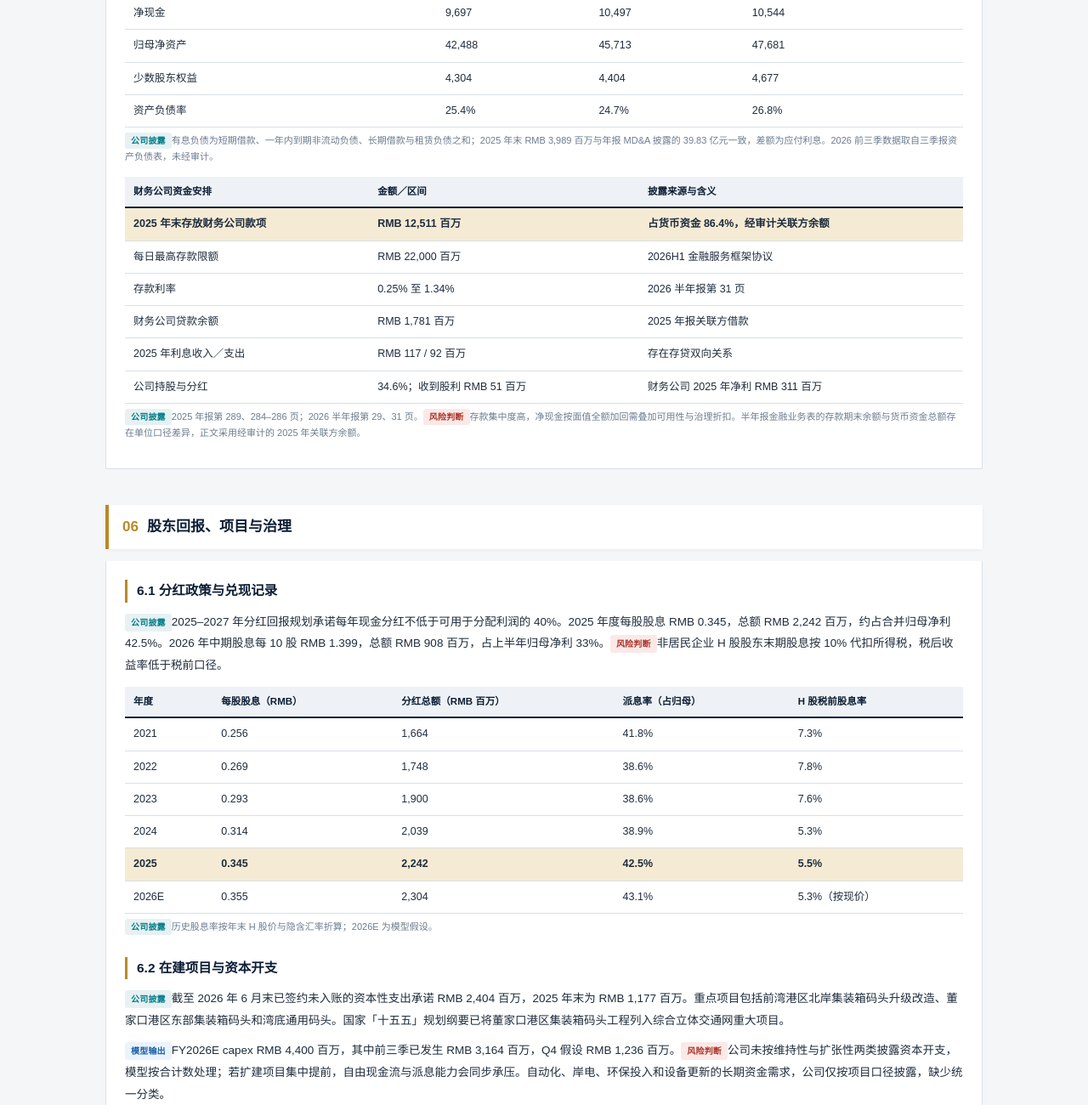
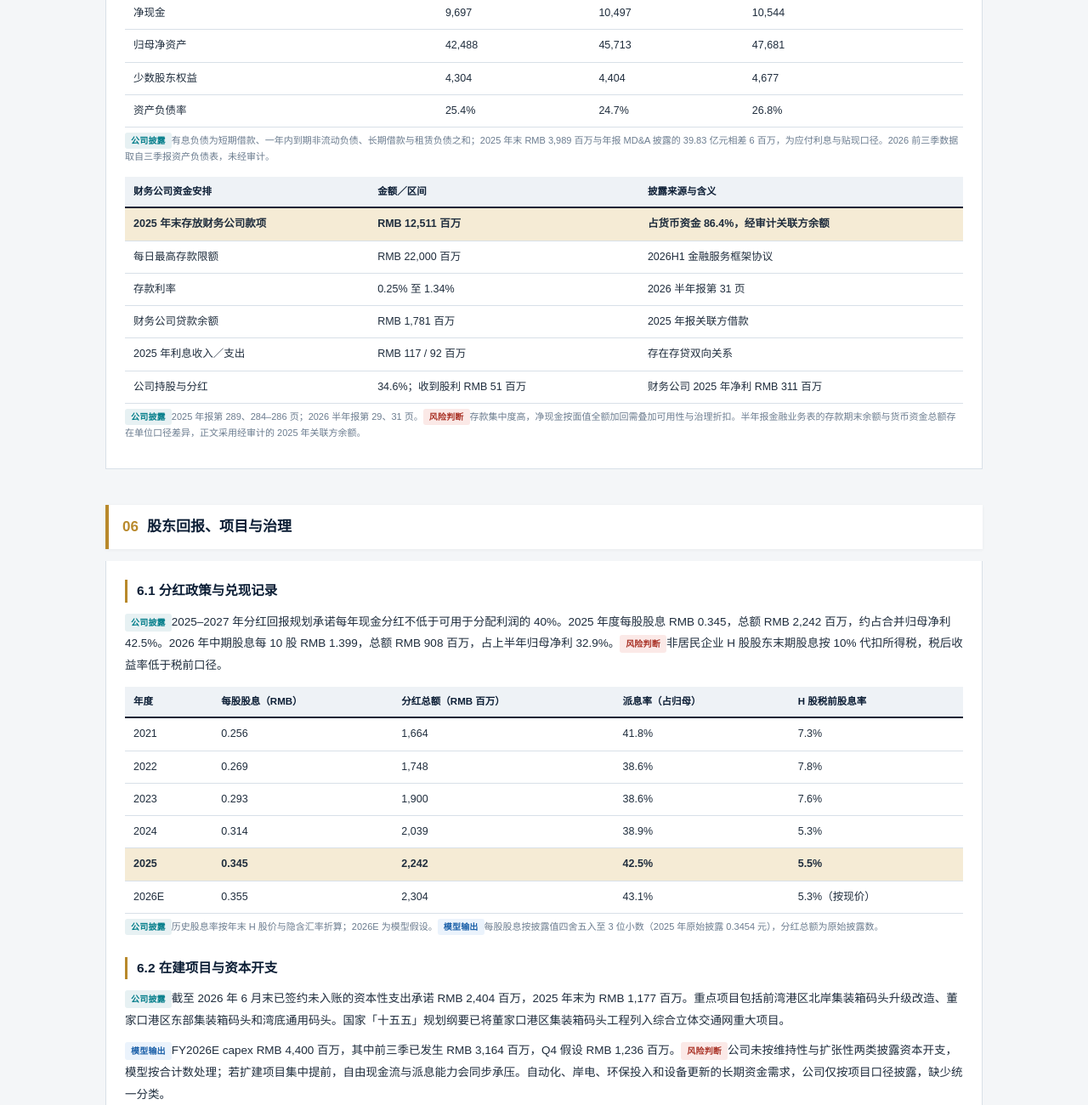
Before and after one commit to snailinvestment/snailinvestment, a plain HTML site: page 青岛港_06198_首次覆盖投资价值分析_SnailBird.html in a window 1280 px wide. Shown: the part 8722-10022 px from the top of the page at 85% size. Drawn offline with Linux system fonts and the light colour scheme.

Commit message:
青岛港(06198.HK)首次覆盖：数值精度统一、瀑布图加起点柱、有息负债口径校准并补齐三季度资产负债数据，目标价HK$8.60

```diff
--- a/青岛港_06198_首次覆盖投资价值分析_SnailBird.html
+++ b/青岛港_06198_首次覆盖投资价值分析_SnailBird.html
@@ -268,7 +268,7 @@ footer{background:var(--navy);color:#9FB0C2;padding:24px 0;font-size:11px;text-a
 <tr><td>少数股东权益</td><td class="num">4,304</td><td class="num">4,404</td><td class="num">4,677</td></tr>
 <tr><td>资产负债率</td><td class="num">25.4%</td><td class="num">24.7%</td><td class="num">26.8%</td></tr>
 </tbody></table></div>
-<div class="tbl-note"><span class="tag t-fact">公司披露</span>有息负债为短期借款、一年内到期非流动负债、长期借款与租赁负债之和；2025 年末 RMB 3,989 百万与年报 MD&A 披露的 39.83 亿元一致，差额为应付利息。2026 前三季数据取自三季报资产负债表，未经审计。</div>
+<div class="tbl-note"><span class="tag t-fact">公司披露</span>有息负债为短期借款、一年内到期非流动负债、长期借款与租赁负债之和；2025 年末 RMB 3,989 百万与年报 MD&A 披露的 39.83 亿元相差 6 百万，为应付利息与贴现口径。2026 前三季数据取自三季报资产负债表，未经审计。</div>
 <div class="tbl-wrap"><table>
 <thead><tr><th>财务公司资金安排</th><th>金额／区间</th><th>披露来源与含义</th></tr></thead><tbody>
 <tr class="hl-row"><td>2025 年末存放财务公司款项</td><td>RMB 12,511 百万</td><td>占货币资金 86.4%，经审计关联方余额</td></tr>
@@ -282,7 +282,7 @@ footer{background:var(--navy);color:#9FB0C2;padding:24px 0;font-size:11px;text-a
 </div></section>
 <section id="s6"><div class="sec-head"><h2><span class="sec-num">06</span>股东回报、项目与治理</h2></div><div class="sec-body">
 <h3>6.1 分红政策与兑现记录</h3>
-<p><span class="tag t-fact">公司披露</span>2025–2027 年分红回报规划承诺每年现金分红不低于可用于分配利润的 40%。2025 年度每股股息 RMB 0.345，总额 RMB 2,242 百万，约占合并归母净利 42.5%。2026 年中期股息每 10 股 RMB 1.399，总额 RMB 908 百万，占上半年归母净利 33%。<span class="tag t-risk">风险判断</span>非居民企业 H 股股东末期股息按 10% 代扣所得税，税后收益率低于税前口径。</p>
+<p><span class="tag t-fact">公司披露</span>2025–2027 年分红回报规划承诺每年现金分红不低于可用于分配利润的 40%。2025 年度每股股息 RMB 0.345，总额 RMB 2,242 百万，约占合并归母净利 42.5%。2026 年中期股息每 10 股 RMB 1.399，总额 RMB 908 百万，占上半年归母净利 32.9%。<span class="tag t-risk">风险判断</span>非居民企业 H 股股东末期股息按 10% 代扣所得税，税后收益率低于税前口径。</p>
 <div class="tbl-wrap"><table>
 <thead><tr><th>年度</th><th>每股股息（RMB）</th><th>分红总额（RMB 百万）</th><th>派息率（占归母）</th><th>H 股税前股息率</th></tr></thead><tbody>
 <tr><td class="num">2021</td><td class="num">0.256</td><td class="num">1,664</td><td class="num">41.8%</td><td class="num">7.3%</td></tr>
@@ -292,7 +292,7 @@ footer{background:var(--navy);color:#9FB0C2;padding:24px 0;font-size:11px;text-a
 <tr class="hl-row"><td class="num">2025</td><td class="num">0.345</td><td class="num">2,242</td><td class="num">42.5%</td><td class="num">5.5%</td></tr>
 <tr><td class="num">2026E</td><td class="num">0.355</td><td class="num">2,304</td><td class="num">43.1%</td><td>5.3%（按现价）</td></tr>
 </tbody></table></div>
-<div class="tbl-note"><span class="tag t-fact">公司披露</span>历史股息率按年末 H 股价与隐含汇率折算；2026E 为模型假设。</div>
+<div class="tbl-note"><span class="tag t-fact">公司披露</span>历史股息率按年末 H 股价与隐含汇率折算；2026E 为模型假设。<span class="tag t-model">模型输出</span>每股股息按披露值四舍五入至 3 位小数（2025 年原始披露 0.3454 元），分红总额为原始披露数。</div>
 <h3>6.2 在建项目与资本开支</h3>
 <p><span class="tag t-fact">公司披露</span>截至 2026 年 6 月末已签约未入账的资本性支出承诺 RMB 2,404 百万，2025 年末为 RMB 1,177 百万。重点项目包括前湾港区北岸集装箱码头升级改造、董家口港区东部集装箱码头和湾底通用码头。国家「十五五」规划纲要已将董家口港区集装箱码头工程列入综合立体交通网重大项目。</p>
 <p><span class="tag t-model">模型输出</span>FY2026E capex RMB 4,400 百万，其中前三季已发生 RMB 3,164 百万，Q4 假设 RMB 1,236 百万。<span class="tag t-risk">风险判断</span>公司未按维持性与扩张性两类披露资本开支，模型按合计数处理；若扩建项目集中提前，自由现金流与派息能力会同步承压。自动化、岸电、环保投入和设备更新的长期资金需求，公司仅按项目口径披露，缺少统一分类。</p>
```
